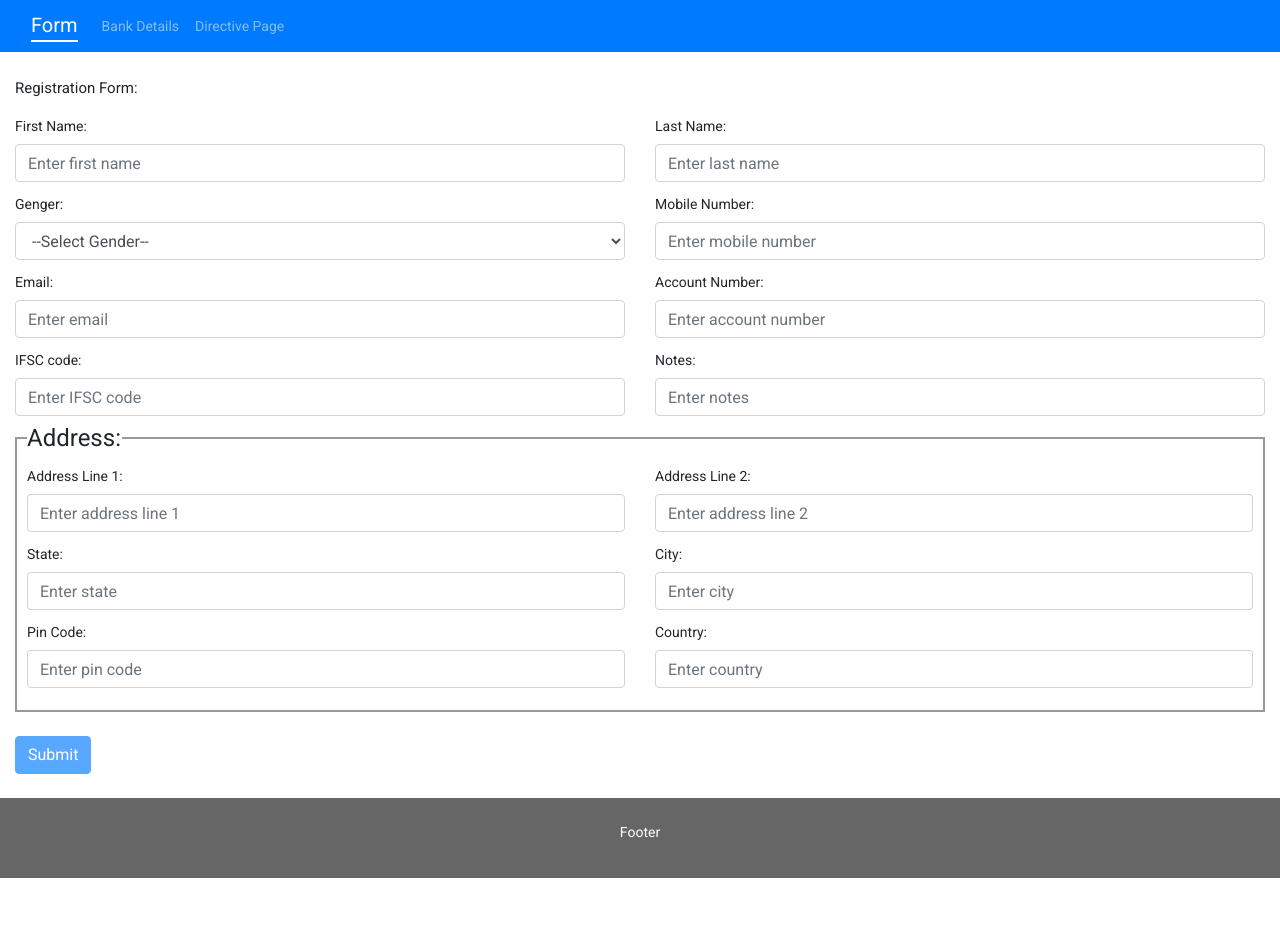
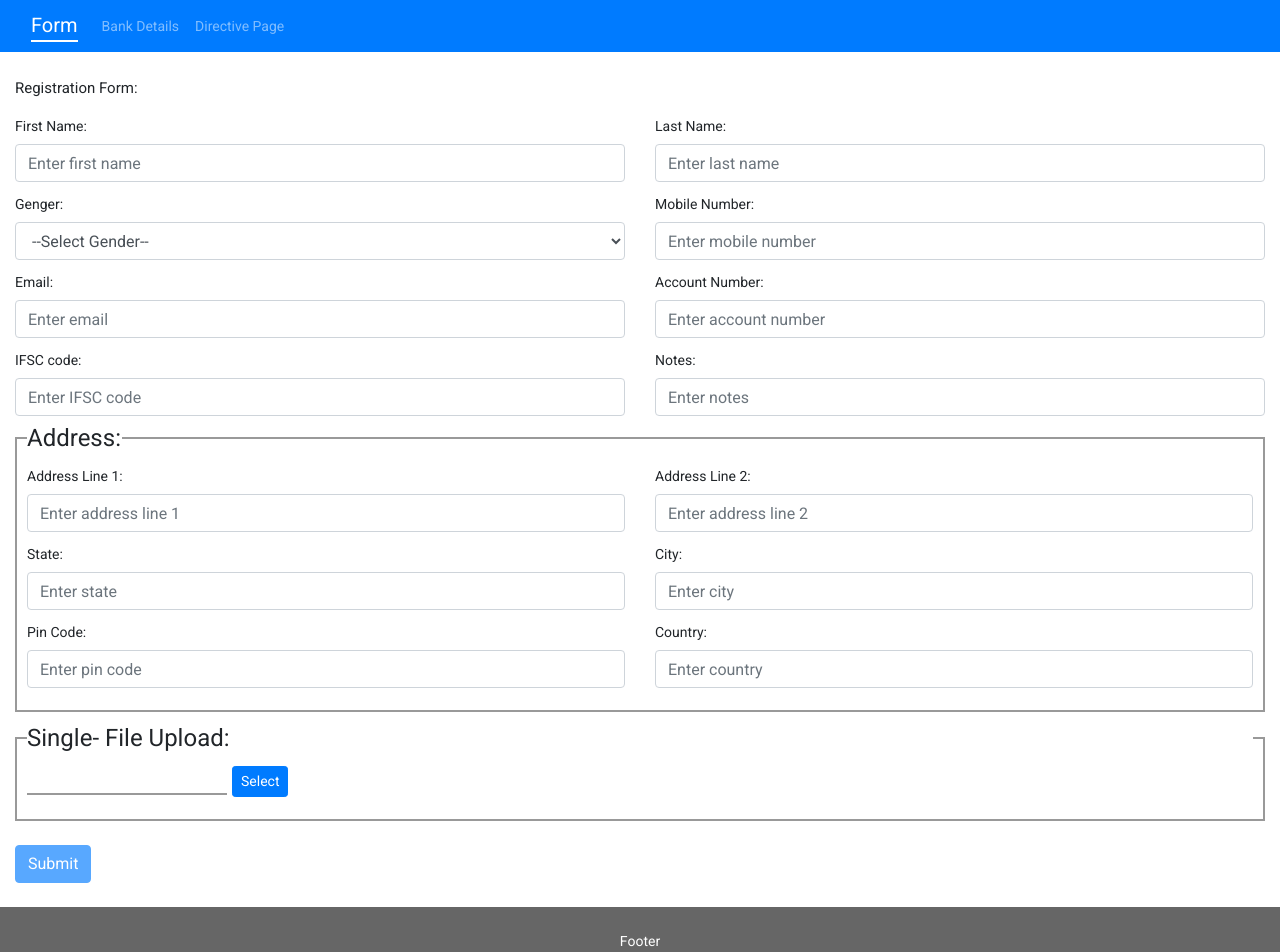
Before and after one commit to ajay-kumar-in/Angular-Project, an Angular app: page / in a window 1280 px wide. Shown: the top 952 px of the page. Before the commit the page ends 878 px from the top, so only its background shows below. Built offline with nearby package versions, Linux system fonts and the light colour scheme.

Commit message:
single file upload control value accessor child form

```diff
--- a/src/app/components/custom-forms/registration-form/registration-form.component.html
+++ b/src/app/components/custom-forms/registration-form/registration-form.component.html
@@ -120,7 +120,8 @@
             </div>
 
             <app-address-form legend="Address" formControlName="address"></app-address-form>
-            <!-- <app-file-upload formControlName="address"></app-file-upload> -->
+            <app-single-file-upload formControlName="singleFile" acceptFileType=".jpg/.jpeg/.png"></app-single-file-upload>
+            <!-- <app-file-upload formControlName="file"></app-file-upload> -->
 
             <div class="row mt-4">
                 <div class="col-md-12">
--- a/src/app/components/custom-forms/registration-form/registration-form.component.ts
+++ b/src/app/components/custom-forms/registration-form/registration-form.component.ts
@@ -30,6 +30,7 @@ export class RegistrationFormComponent implements OnInit {
       ifscCode: new UntypedFormControl('', [Validators.required, Validators.pattern(this.IFSCRegex)]),
       notes: new UntypedFormControl(''),
       address: new UntypedFormControl(null, [Validators.required]),
+      singleFile: new UntypedFormControl(null, [Validators.required]),
       // file: new UntypedFormControl(null, [Validators.required])
     })
 
--- a/src/app/shared/components/address-form/address-form.component.ts
+++ b/src/app/shared/components/address-form/address-form.component.ts
@@ -21,8 +21,8 @@ export class AddressFormComponent implements ControlValueAccessor, OnDestroy {
   @Input() legend: string = '';
 
   addressForm: any = this.fb.group({
-    addressLine1: ['', [Validators.required, Validators.minLength(10), Validators.maxLength(30)]],
-    addressLine2: ['', [Validators.required, Validators.minLength(10), Validators.maxLength(30)]],
+    addressLine1: ['', [Validators.required]],
+    addressLine2: ['', [Validators.required]],
     state: ['', [Validators.required]],
     city: ['', [Validators.required]],
     pinCode: ['', [Validators.required]],
--- /dev/null
+++ b/src/app/shared/components/single-file-upload/single-file-upload.component.html
@@ -0,0 +1,22 @@
+<form [formGroup]="singleFileUploadForm" class="mt-3">
+    <fieldset>
+        <legend>Single- File Upload:</legend>
+        <div class="row">
+            <div class="col-md-6 mb-2">
+                <div class="form-group mb-1">
+                    <input type="file" class="file_element" #fileREf [accept]="acceptType" (change)="onFileSelected($event)">
+                    <span class="file_name_place">{{fileName}}</span>
+                    <button class="btn btn-primary btn-sm" (click)="fileREf.click()">Select</button>
+                </div>
+                <!-- <div *ngIf="singleFileUploadForm.get('uploadedFileName').invalid && (singleFileUploadForm.get('uploadedFileName').dirty || singleFileUploadForm.get('uploadedFileName').touched)" class="text text-danger">
+                    <div *ngIf="singleFileUploadForm.get('uploadedFileName').errors.required">
+                        File is required.
+                    </div>
+                </div> -->
+                <div *ngIf="imagePreview">
+                    <img class="image_preview" [src]="imagePreview" alt="place">
+                </div>
+            </div>
+        </div>
+    </fieldset>
+</form>
--- /dev/null
+++ b/src/app/shared/components/single-file-upload/single-file-upload.component.scss
@@ -0,0 +1,27 @@
+fieldset {
+    border: 2px solid #999;
+    padding: 10px;
+}
+
+.legend {
+    width: 205px;
+}
+
+.file_element {
+    display: none;
+}
+
+.file_name_place {
+    border-bottom: 2px solid #999;
+    min-width: 200px;
+    width: 200px;
+    display: inline-block;
+    margin-right: 5px;
+    overflow: hidden;
+    margin-bottom: -10px;
+}
+
+.image_preview {
+    width: 200px;
+    height: auto;
+}
--- /dev/null
+++ b/src/app/shared/components/single-file-upload/single-file-upload.component.ts
@@ -0,0 +1,92 @@
+import { Component, Input, OnDestroy, OnInit } from '@angular/core';
+import { ControlValueAccessor, FormBuilder, FormGroup, NG_VALUE_ACCESSOR, UntypedFormBuilder, Validators } from '@angular/forms';
+
+@Component({
+  selector: 'app-single-file-upload',
+  templateUrl: './single-file-upload.component.html',
+  styleUrls: ['./single-file-upload.component.scss'],
+  providers: [
+    {
+      provide: NG_VALUE_ACCESSOR,
+      multi: true,
+      useExisting: SingleFileUploadComponent
+    },
+  ]
+})
+// accept file sent formate = .fielExt1/.fileExt2/.fileExt3  eg= .jpg/.jpeg/.png
+// <app-single-file-upload formControlName="singleFile" acceptFileType=".jpg/.jpeg/.png"></app-single-file-upload>
+
+export class SingleFileUploadComponent implements OnInit, ControlValueAccessor, OnDestroy {
+
+  @Input() acceptFileType: string = '';
+  singleFileUploadForm: any;
+  fileName: string = '';
+  imagePreview: string = '';
+  onTouched: any = ()=> {};
+  onChange: any = ()=> {};
+  onChangeSub: any;
+  acceptType:any;
+
+  constructor(
+    private fb: UntypedFormBuilder
+  ) {}
+
+  ngOnInit(): void {
+    this.acceptType = this.acceptFileType.split('/')
+    this.singleFileUploadForm = this.fb.group({
+      uploadedFileName: ['', [Validators.required]]
+    })
+  }
+
+  onFileSelected(event: any) {
+    this.onTouched();
+    const file: File = event.target.files[0];
+
+    if (file) {
+      this.fileName = file.name;
+      this.singleFileUploadForm.get('uploadedFileName')?.setValue(file)
+      this.singleFileUploadForm.get('uploadedFileName')?.updateValueAndValidity();
+      const reader = new FileReader();
+      reader.onload = () => {
+        this.imagePreview = reader.result as string;
+        localStorage.setItem('imgPr', this.imagePreview)
+      };
+      reader.readAsDataURL(file);
+    }
+  }
+
+  writeValue(formObj: any): void {
+    if(formObj) {
+      this.singleFileUploadForm.setValue(formObj);
+      this.fillImage()
+    }
+  }
+
+  fillImage() {
+    //----------- for img preview assign img url to this.imagePreview------
+    let localFile = (localStorage.getItem('imgPr') || '')
+    this.imagePreview  = localFile;
+    this.singleFileUploadForm.get('uploadedFileName')?.setValue(localFile)
+    this.singleFileUploadForm.get('uploadedFileName')?.updateValueAndValidity();
+  }
+
+  registerOnChange(onChange: any): void {
+    this.onChangeSub = this.singleFileUploadForm.valueChanges.subscribe(onChange);
+  }
+
+  ngOnDestroy() {
+    this.onChangeSub.unsubscribe();
+  }
+
+  registerOnTouched(onTouched: any): void {
+    this.onTouched = onTouched;
+  }
+
+  setDisabledState(isDisabled: boolean): void {
+    if(isDisabled) {
+      this.singleFileUploadForm.disable();
+    } else {
+      this.singleFileUploadForm.enable()
+    }
+  }
+}
--- a/src/app/shared/modules/shared.module.ts
+++ b/src/app/shared/modules/shared.module.ts
@@ -4,10 +4,12 @@ import { HttpClientModule } from '@angular/common/http';
 import { AddressFormComponent } from '../components/address-form/address-form.component';
 import { CommonModule } from '@angular/common';
 import { FileUploadComponent } from '../components/file-upload/file-upload.component';
+import { SingleFileUploadComponent } from '../components/single-file-upload/single-file-upload.component';
 
 const components = [
   AddressFormComponent,
-  FileUploadComponent
+  FileUploadComponent,
+  SingleFileUploadComponent
 ]
 
 const modules = [
```
Also changed, not shown: 1 other file (tests, documents, lock files or other folders).
